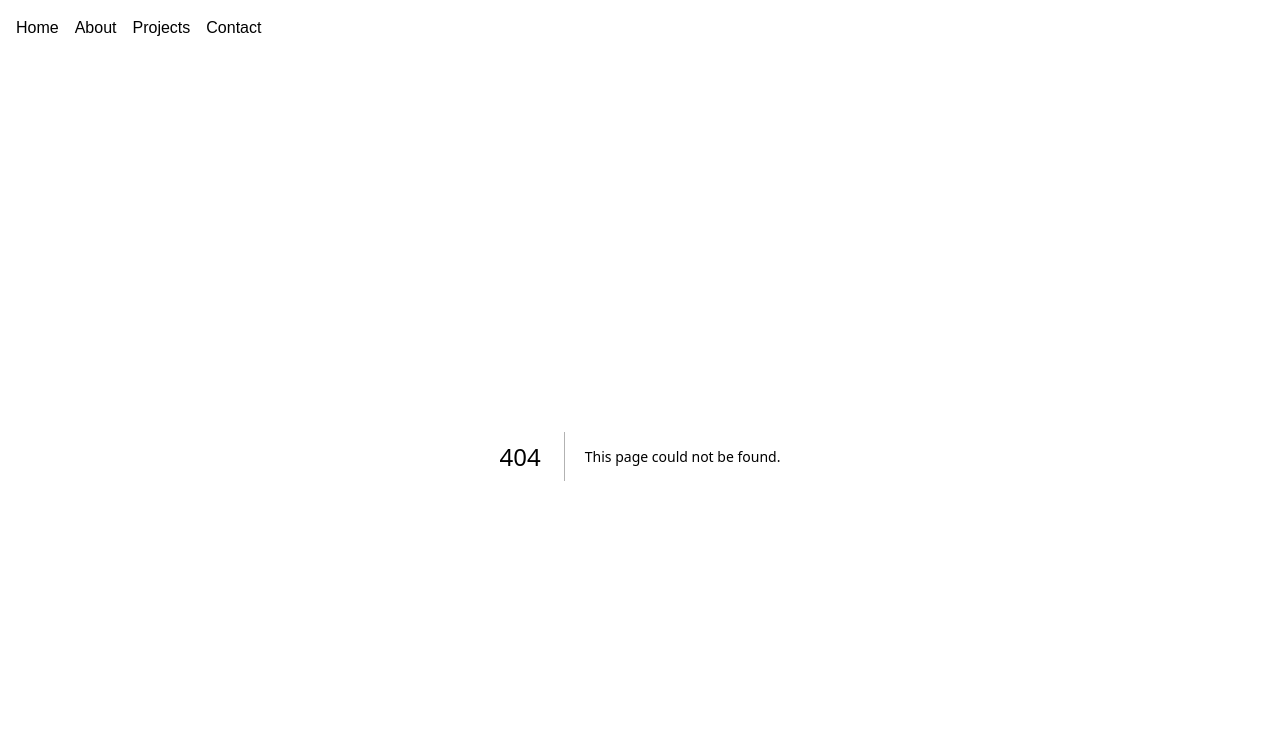
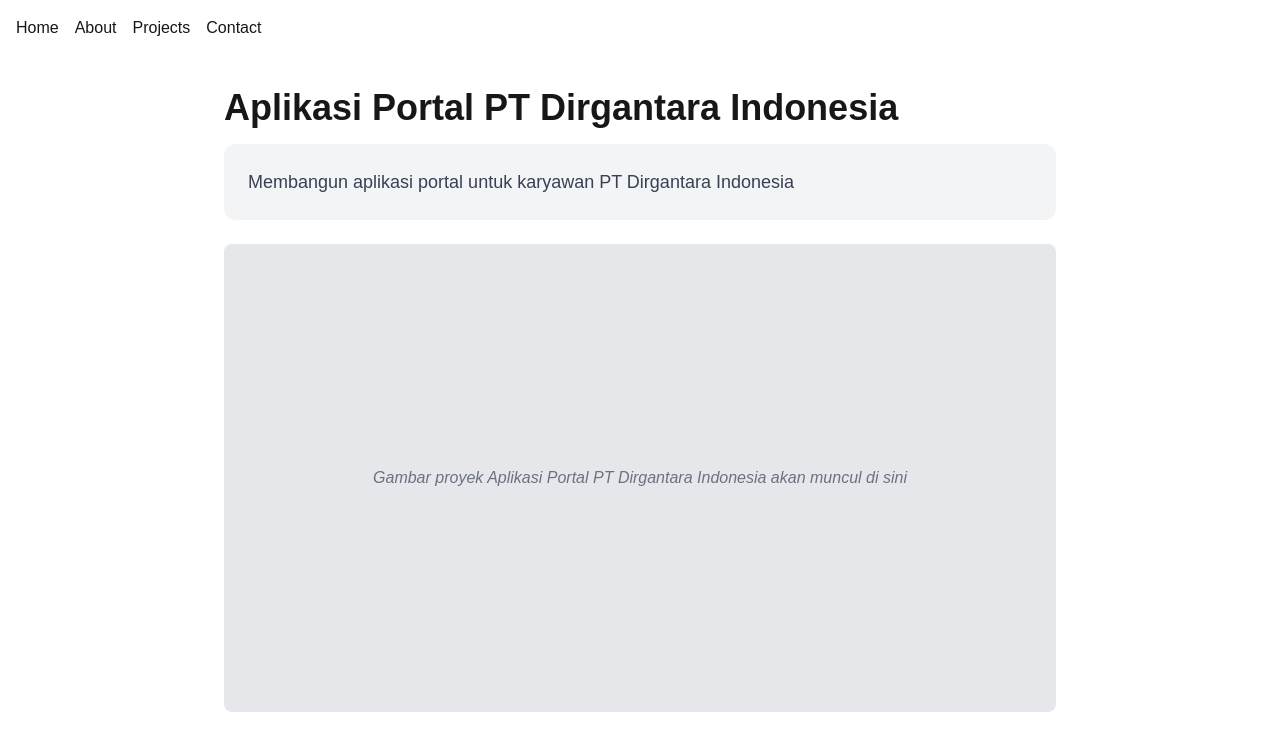
Before and after one commit to diraoktap/Portofolio, a Next.js app: page /projects/portal-pt-dirgantara-indonesia in a window 1280 px wide. Before the commit this address had no page. Shown: the top 750 px of the page. Built offline with nearby package versions, Linux system fonts and the light colour scheme.

Commit message:
1. Membuat data projects.ts 2. Membuat halaman projects 3. Membuat halaman detail project

```diff
--- /dev/null
+++ b/app/projects/[slug]/page.tsx
@@ -0,0 +1,43 @@
+import { projects } from '@/data/projects';
+import { notFound } from 'next/navigation';
+
+interface ProjectProps {
+    params: Promise<{ slug: string }>;
+}
+
+export async function generateMetadata({ params }: ProjectProps) {
+    const { slug } = await params;
+    const project = projects.find((p) => p.slug === slug);
+
+    return {
+        title: project ? `${project.title} | Portfolio Saya` : 'Project Not Found',
+        description: project?.description,
+    };
+}
+
+export default async function ProjectDetailPage({ params }: ProjectProps) {
+    // 1. Ambil slug dari URL
+    const { slug } = await params;
+
+    // 2. Cari data proyek yang cocok dengan slug di URL
+    const project = projects.find((p) => p.slug === slug);
+
+    // 3. Jika proyek tidak ditemukan, tampilkan halaman 404
+    if (!project) {
+        notFound();
+    }
+
+    return (
+        <main className="p-8 max-w-4xl mx-auto">
+            <h1 className="text-4xl font-bold mb-4">{project.title}</h1>
+            <div className="bg-gray-100 p-6 rounded-xl mb-6">
+                <p className="text-lg text-gray-700">{project.description}</p>
+            </div>
+
+            {/* Di sini kamu bisa menambah screenshot proyek nantinya */}
+            <div className="aspect-video bg-gray-200 rounded-lg flex items-center justify-center">
+                <p className="text-gray-500 italic">Gambar proyek {project.title} akan muncul di sini</p>
+            </div>
+        </main>
+    );
+}
--- a/app/projects/page.tsx
+++ b/app/projects/page.tsx
@@ -1,26 +1,31 @@
 import Image from 'next/image'
+import { projects } from '@/data/projects'; // Import data
+import Link from 'next/link';
 
 // Ini adalah Server Component (default)
 export default async function ProjectsPage() {
     // Kita bisa langsung fetch data di sini
-    const res = await fetch('https://api.contoh.com/projects');
-    const projects = await res.json();
 
     return (
-        <main>
-            <h1>Karya Saya</h1>
-            <div className="grid grid-cols-3">
-                {projects.map((project: any) => (
-                    <div key={project.id}>{project.title}</div>
+        <main className="p-8">
+            <h1 className="text-3xl font-bold mb-6">Koleksi Karya Saya</h1>
+
+            <div className="grid grid-cols-1 md:grid-cols-2 lg:grid-cols-3 gap-6">
+                {projects.map((project) => (
+                    <div key={project.id} className="border p-4 rounded-lg shadow-sm hover:shadow-md transition">
+                        <h2 className="text-xl font-semibold mb-2">{project.title}</h2>
+                        <p className="text-gray-600 mb-4">{project.description}</p>
+
+                        {/* Link menuju Dynamic Route [slug] */}
+                        <Link
+                            href={`/projects/${project.slug}`}
+                            className="text-blue-600 hover:underline font-medium"
+                        >
+                            Lihat Detail →
+                        </Link>
+                    </div>
                 ))}
             </div>
-            <Image
-                src="/foto-profil.jpg"
-                alt="Foto Profil Saya"
-                width={500}
-                height={500}
-                className="rounded-full"
-            />
         </main>
     );
 }
--- /dev/null
+++ b/data/projects.ts
@@ -0,0 +1,16 @@
+export const projects = [
+    {
+        id: 1,
+        title: "Website PT Dirgantara Indonesia", // Contoh proyek yang pernah kamu kerjakan
+        slug: "pt-dirgantara-indonesia",
+        description: "Membangun website perusahaan dengan Next.js 16",
+        thumbnail: "/projects/dirgantara.jpg"
+    },
+    {
+        id: 2,
+        title: "Aplikasi Portal PT Dirgantara Indonesia", // Contoh minat kamu di saham
+        slug: "portal-pt-dirgantara-indonesia",
+        description: "Membangun aplikasi portal untuk karyawan PT Dirgantara Indonesia",
+        thumbnail: "/projects/portal.jpg"
+    }
+];
```
